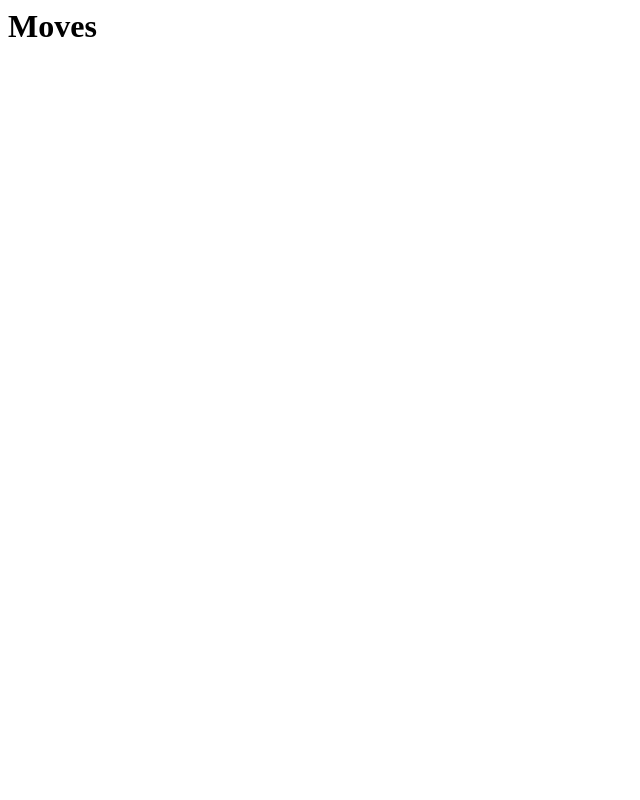
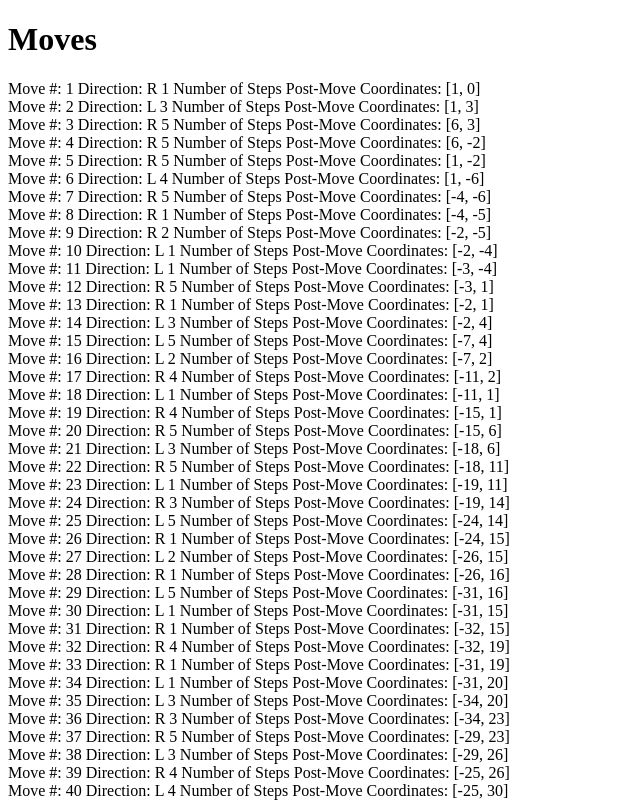
Before and after one commit to ceec/CodeTests, a plain HTML site: page index.html in a window 1280 px wide. Shown: the top 800 px of the page, without its empty margins (0-640 px from the left). Drawn offline with Linux system fonts and the light colour scheme.

Commit message:
Corrected XY coordinate function
Modified to set new XY values during each iteration.

```diff
--- a/index.html
+++ b/index.html
@@ -1,45 +1,57 @@
+<!DOCTYPE html>
 <html>
 	<head>
-
 	<script type="text/javascript">
+	//Input array provided where 1st char is direction (L or R)
+	//and 2nd char is number of steps (999)
 	var myMoves = [
 	 "R1", "L3", "R5", "R5", "R5", "L4", "R5", "R1", "R2", "L1", "L1", "R5", "R1", "L3", "L5", "L2", "R4", "L1", "R4", "R5", "L3", "R5", "L1", "R3", "L5", "R1", "L2", "R1", "L5", "L1", "R1", "R4", "R1", "L1", "L3", "R3", "R5", "L3", "R4", "L4", "R5", "L5", "L1", "L2", "R4", "R3", "R3", "L185", "R3", "R4", "L5", "L4", "R48", "R1", "R2", "L1", "R1", "L4", "L4", "R77", "R5", "L2", "R192", "R2", "R5", "L4", "L5", "L3", "R2", "L4", "R1", "L5", "R5", "R4", "R1", "R2", "L3", "R4", "R4", "L2", "L4", "L3", "R5", "R4", "L2", "L1", "L3", "R1", "R5", "R5", "R2", "L5", "L2", "L3", "L4", "R2", "R1", "L4", "L1", "R1", "R5", "R3", "R3", "R4", "L1", "L4", "R1", "L2", "R3", "L3", "L2", "L1", "L2", "L2", "L1", "L2", "R3", "R1", "L4", "R1", "L1", "L4", "R1", "L2", "L5", "R3", "L5", "L2", "L2", "L3", "R1", "L4", "R1", "R1", "R2", "L1", "L4", "L4", "R2", "R2", "R2", "R2", "R5", "R1", "L1", "L4", "L5", "R2", "R4", "L3", "L5", "R2", "R3", "L4", "L1", "R2", "R3", "R5", "L2", "L3", "R3", "R1", "R3"
 	 ];
 
-//set starting point on grid system at 0,0
-var myCoordinates = [0,0];
 	//set current direction
 	//0 = North
 	//90 = East
 	//180 = South
 	//270 = West
 	var myDirection = 0; //start facing north
-var holder = null;
+	//set X and Y coordinates to 0,0
 	var myCurrentX = 0;
 	var myCurrentY = 0;
+	//set empty output for HTML div concatenation
+	var myHTMLOutput = "";
 
-
- //Attempt 1
- //On each loop of moves array, fetch current coordinates and current direction
- //Report it to the div id=myMoves
+	//Onload function
 	function doThis(){
 		for (var i=0; i<myMoves.length; i++)
 		{
-		myNumberOfSteps = myMoves[i].substr(1,1);
+			//get number of steps from each array string value
+			myNumberOfSteps = parseInt(myMoves[i].substr(1,myMoves[i].length-1));
+			//get direction of move from each array string value
 			myMoveDirectionText = myMoves[i].substr(0,1);
-		//console.log(changeDirection(myMoves[i].substr(0,1), myDirection));
-		myMoveDirection = changeDirection(myMoveDirectionText, myDirection);
 
 			//calculate coordinate changeDirection
-		alert('hello');
-		myCoordinates = myCoordinateAdjuster(myCurrentX, myCurrentY, myDirection, myMoveDirection, myNumberOfSteps);
+			myCoordinates = myCoordinateAdjuster(myCurrentX, myCurrentY, myDirection, myMoveDirectionText, myNumberOfSteps);
+			myCurrentX = myCoordinates.x;
+			myCurrentY = myCoordinates.y;
 
-		console.log('direction: ' + myMoveDirectionText);
-		console.log('steps:' + myNumberOfSteps);
-		console.log('move direction: ' + myMoveDirection);
-		console.log('coordinates:' + myCoordinates);
-	 }
+			//Increment move counter for HTML output
+			moveCounter = i+1;
 
+			//Build output text string of move number, move direction, number of steps, and post move x and y coordinates
+			var myOutputText = 'Move #: ' + moveCounter + ' Direction: ' + myMoveDirectionText + " " + myNumberOfSteps + ' Number of Steps ' + ' Post-Move Coordinates: [' + myCoordinates.x + ', ' + myCoordinates.y + ']' + '<br/>';
+
+			//Append move info to HTML output string on each array value iteration
+			myHTMLOutput = myHTMLOutput + myOutputText;
+
+			//Call function to process direction pointer for this iteration
+			//passing in the move direction text and the current direction
+			myDirection = changeDirection(myMoveDirectionText, myDirection);
+		}//end myMoves array loop
+
+		//append final HTML to myMoves div
+		document.getElementById('myMoves').innerHTML = myHTMLOutput;
+
+		//changeDirection is a function which takes the direction of the move and the current direction and calculates which way to rotate the player
 		function changeDirection(myMoveDirection, myCurrentDirection)
 		 {
 			switch (myMoveDirection){
@@ -58,40 +70,35 @@ function doThis(){
 			   default:
 				  myCurrentDirection = 0;
 			}
-		return myCurrentDirection;
+			return myCurrentDirection;//return degrees
 		}
 
-	function myCoordinateAdjuster(myCurrentX, myCurrentY, myCurrentDirection, myMoveDirectionText, myNumberOfSteps)
+		//myCoordinateAdjuster is a function which takes the player's current X and Y coordinates, current direction, the direction of the new move as well as the number of steps and adjusts the X,Y coordinates to adjust for the move parameters
+		function myCoordinateAdjuster(myCurrentX, myCurrentY, myDirection, myMoveDirectionText, myNumberOfSteps)
 		{
-	alert('hello');
-	alert(myCurrentDirection);
-		//if myCurrentDirection = 0 - north
-		//R adds 1 to X
-		//L subtracts 1 from X
-		switch (myCurrentDirection){
-			case "0":
-				if(myMoveDirection = "L"){
+			switch (myDirection){
+				case 0:
+					if(myMoveDirectionText === "L"){
 						myCurrentX = myCurrentX - myNumberOfSteps;
 					}
 					else
 					{
 						myCurrentX = myCurrentX + myNumberOfSteps;
-					alert('0R');
 					}
+					alert('north: ' + myCurrentX + '' + myCurrentY);
 				break;
-			case "90":
-				if(myMoveDirection = "L")
+				case 90:
+					if(myMoveDirectionText === "L")
 					{
 						myCurrentY = myCurrentY + myNumberOfSteps;
 					}
 					else
 					{
-					myCurrentY = mycurrentY - myNumberOfSteps;
-					alert('90R');
+						myCurrentY = myCurrentY - myNumberOfSteps;
 					}
 				break;
-			case "180":
-				if(myMoveDirection = "L")
+				case 180:
+					if(myMoveDirectionText === "L")
 					{
 						myCurrentX = myCurrentX + myNumberOfSteps;
 					}
@@ -100,8 +107,8 @@ function doThis(){
 						myCurrentX = myCurrentX - myNumberOfSteps;
 					}
 				break;
-			case "270":
-				if(myMoveDirection = "L")
+				case 270:
+					if(myMoveDirectionText === "L")
 					{
 						myCurrentY = myCurrentY - myNumberOfSteps;
 					}
@@ -113,24 +120,24 @@ function doThis(){
 				break;
 				default:
 					//set coordinates back to 0,0 if myCurrentDirection
-				//gets messed upper-alpha
+					//gets messed up
+					alert('whoops');
 					myCurrentX = 0;
 					myCurrentY = 0;
 			}//end myCurrentDirection switch
 
-		return myCurrentX + ',' + myCurrentY;
-
-	}
+			var myCurrentXAndY = {
+			x: myCurrentX,
+			y: myCurrentY
+			};
+			return myCurrentXAndY;
+		}//end myCoordinateAdjuster()
 	}// onLoad()
-
-
-
 	 </script>
 	 </head>
+
 	<body onload="doThis()">
 		<h1>Moves</h1>
- <div id="myMoves">
- </div>
-
-
+		<div id="myMoves"></div>
 	</body>
+ </html>
```
Lines whose indentation alone changed are shown as unchanged.
